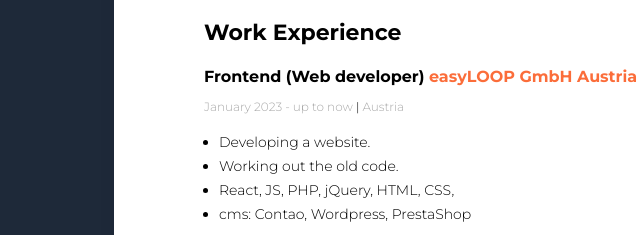
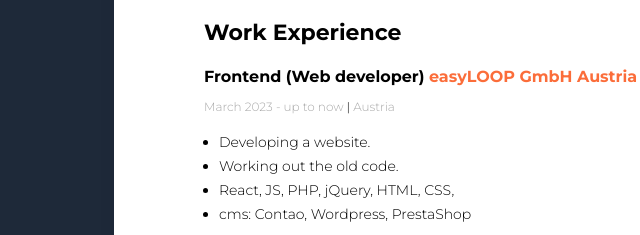
Before and after one commit to SoulOfDarknes/Resume, a website: page index.html in a window 1280 px wide. Shown: the part 1142-1377 px from the top of the page, 296-936 px from the left. Drawn offline with Linux system fonts and the light colour scheme.

Commit message:
Update index.html

```diff
--- a/index.html
+++ b/index.html
@@ -182,7 +182,7 @@
 						</span>
 					</h4>
 					<p class="period">
-						January 2023 - up to now
+						March 2023 - up to now
 						<span class="line">|</span>
 						Austria
 					</p>
```
